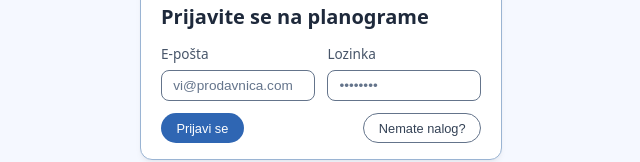
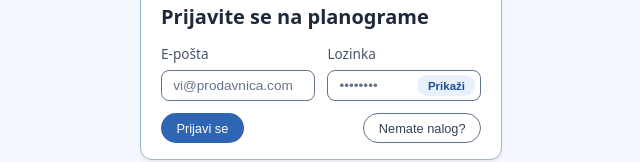
Before and after one commit to Ognjen99/zvornicanka-planogram, a React (Vite) app: page / in a window 1280 px wide. Shown: the part 223-385 px from the top of the page, without its empty margins (319-959 px from the left). Built offline with nearby package versions, Linux system fonts and the light colour scheme; no server answers.

Commit message:
Add show/hide password toggle on the login form.
Co-authored-by: Cursor <cursoragent@cursor.com>

```diff
--- a/src/features/auth/AuthPage.tsx
+++ b/src/features/auth/AuthPage.tsx
@@ -9,6 +9,7 @@ export function AuthPage() {
   const [mode, setMode] = useState<Mode>('sign-in');
   const [email, setEmail] = useState('');
   const [password, setPassword] = useState('');
+  const [showPassword, setShowPassword] = useState(false);
   const [loading, setLoading] = useState(false);
   const [error, setError] = useState<string | null>(null);
   const [message, setMessage] = useState<string | null>(null);
@@ -79,15 +80,26 @@ export function AuthPage() {
             </label>
             <label className="form-row">
               <span className="muted">Lozinka</span>
+              <div className="password-input-wrap">
                 <input
-                className="input"
-                type="password"
+                  className="input password-input"
+                  type={showPassword ? 'text' : 'password'}
                   required
                   autoComplete={mode === 'sign-in' ? 'current-password' : 'new-password'}
                   placeholder="••••••••"
                   value={password}
                   onChange={(event) => setPassword(event.target.value)}
                 />
+                <button
+                  type="button"
+                  className="password-toggle"
+                  onClick={() => setShowPassword((prev) => !prev)}
+                  aria-label={showPassword ? 'Sakrij lozinku' : 'Prikaži lozinku'}
+                  aria-pressed={showPassword}
+                >
+                  {showPassword ? 'Sakrij' : 'Prikaži'}
+                </button>
+              </div>
             </label>
           </div>
 
--- a/src/index.css
+++ b/src/index.css
@@ -305,6 +305,35 @@ body {
 
 .input::placeholder {
   color: #64748b;
+}
+
+.password-input-wrap {
+  position: relative;
+  display: flex;
+  align-items: center;
+}
+
+.password-input {
+  padding-right: 4.5rem;
+}
+
+.password-toggle {
+  position: absolute;
+  right: 0.35rem;
+  border: none;
+  border-radius: 999px;
+  background: var(--brand-primary-soft);
+  color: var(--brand-primary-dark);
+  font-size: 0.72rem;
+  font-weight: 600;
+  padding: 0.3rem 0.65rem;
+  cursor: pointer;
+  transition: background 0.2s, color 0.2s;
+}
+
+.password-toggle:hover {
+  background: #dce8f7;
+  color: var(--brand-primary);
 }
 
 .form-row {
```
Lines whose indentation alone changed are shown as unchanged.
